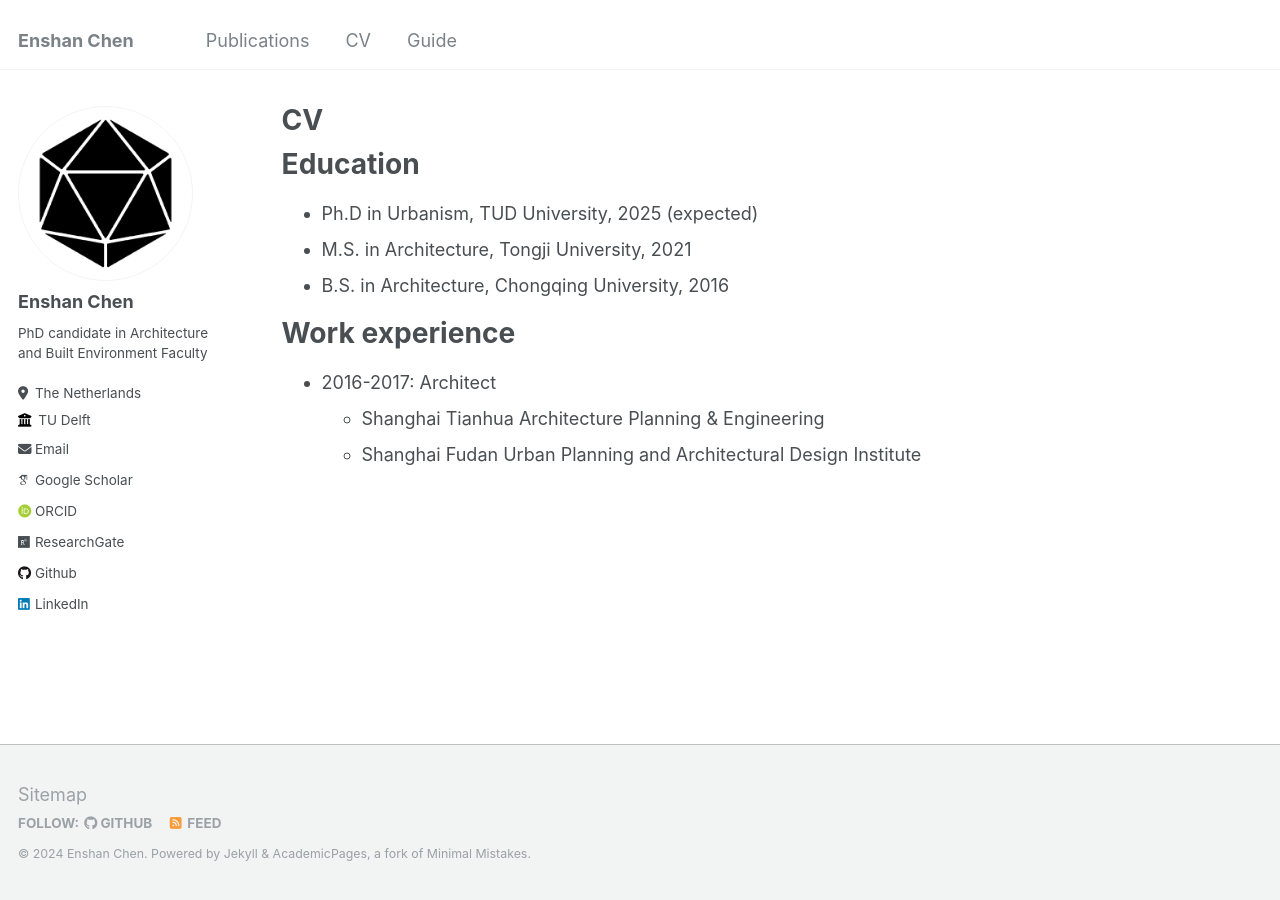
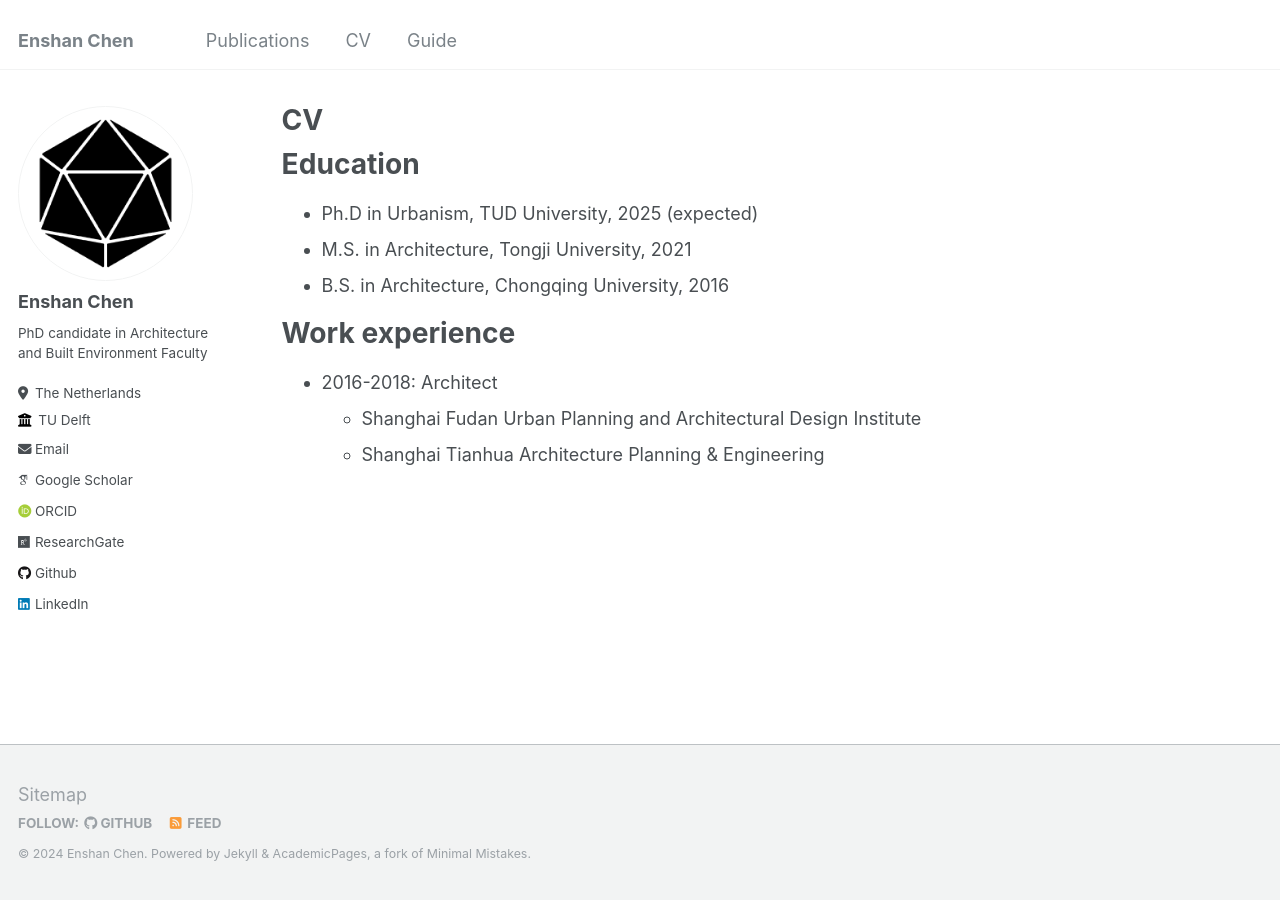
Before and after one commit to 1309928130/1309928130.github.io, a Jekyll site: the page built from _pages/cv.md, in a window 1280 px wide. Built offline with Jekyll 4.4.1, drawn with Linux system fonts in a browser that asks for light colours; some web fonts are replaced.

Commit message:
Update cv.md

```diff
--- a/_pages/cv.md
+++ b/_pages/cv.md
@@ -17,9 +17,9 @@ Education
 
 Work experience
 ======
-* 2016-2017: Architect
+* 2016-2018: Architect
+  * Shanghai Fudan Urban Planning and Architectural Design Institute
   * Shanghai Tianhua Architecture Planning & Engineering
-  * Shanghai Fudan Urban Planning and Architectural Design Institute
 
 
 
```
